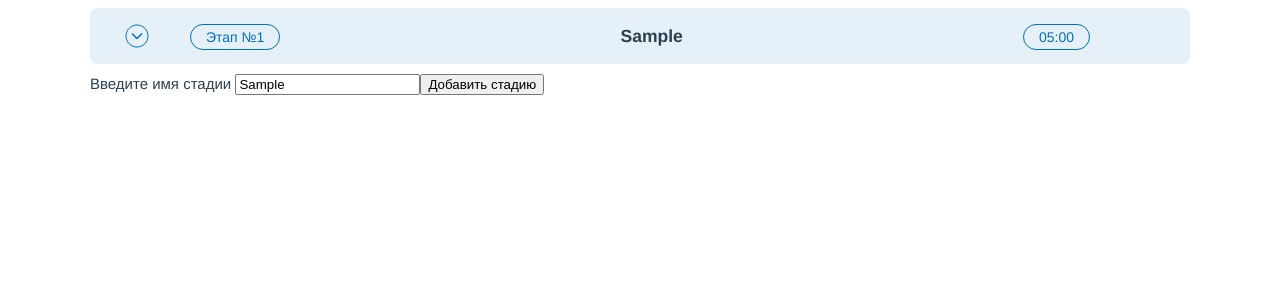
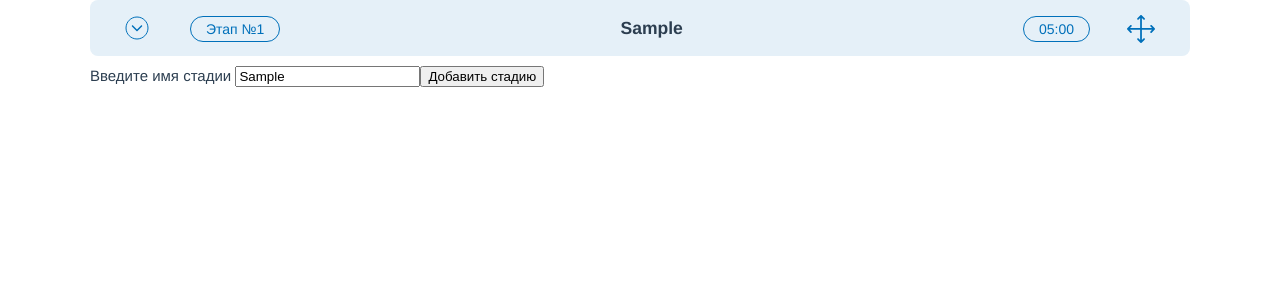
Before and after one commit to avalsoff/test-toto-dodo, a Vue app: page /#/ in a window 1280 px wide. Both pictures are taken after typing "Sample" into the empty fields and a click on the button "Добавить стадию". Shown: the top 300 px of the page. Built offline with nearby package versions, Linux system fonts and the light colour scheme.

Commit message:
Add drag handler

```diff
--- a/src/App.vue
+++ b/src/App.vue
@@ -7,10 +7,15 @@
 <style lang="scss">
 html {
   box-sizing: border-box;
+  height: 100%;
 }
 
 *, *::before, *::after {
   box-sizing: inherit;
+}
+
+body {
+  margin: 0;
 }
 
 #app {
--- a/src/components/StageItem.vue
+++ b/src/components/StageItem.vue
@@ -1,10 +1,12 @@
 <template>
   <div class="stage-item" :class="{'stage-item--opened': isOpened}">
     <dt @click="toggleAccordion" class="stage-item__header">
-      <p class="stage-item__index">Этап №{{ index }}</p>
+      <p v-if="!dragStarted" class="stage-item__index">Этап №{{ index }}</p>
+      <p v-else style="width:90px"></p>
       <h3 class="stage-item__title">{{ title }}</h3>
       <!-- TODO: Make dynamic -->
       <p class="stage-item__time">05:00</p>
+      <button class="handler" type="button">Drag handler</button>
     </dt>
     <dd ref="panel" class="stage-item__body">
       <div class="stage-item__inner">
@@ -42,6 +44,9 @@
         validator(value) {
           return Boolean( value.trim() )
         }
+      },
+      dragStarted: {
+        type: Boolean,
       }
     },
     computed: {
@@ -125,4 +130,22 @@
       }
     }
   }
+
+  .handler {
+    outline: none;
+    position: absolute;
+    cursor: move;
+    right: 35px;
+    top: 15px;
+    width: 28px;
+    height: 28px;
+    font-size: 0;
+    border: none;
+    background: url('../assets/move.svg');
+    background-size: cover;
+  }
+
+  .ghost {
+    opacity: .55;
+  }
 </style>
--- a/src/store/mutations.js
+++ b/src/store/mutations.js
@@ -7,11 +7,13 @@ export default {
 
   addStage(state, stage) {
     state.stageIDs.push(stage.id)
-    state.stages.byId[stage.id] = stage
+    Vue.set(state.stages.byId, String(stage.id), stage)
+    // state.stages.byId[stage.id] = stage
     state.stages.allIds.push(stage.id)
   },
 
   setStageIds(state, ids) {
-    state.stageIDs = ids
+    // state.stageIDs = ids
+    Vue.set(state, 'stageIDs', ids)
   }
 }
--- a/src/views/Home.vue
+++ b/src/views/Home.vue
@@ -1,13 +1,19 @@
 <template>
   <div class="container">
     <div class="constructor">
-      <draggable v-model="stages" :options="{group: 'people'}">
+      <draggable
+        @start="dragStarted=true"
+        @end="dragStarted=false"
+        v-model="stages"
+        :options="{handle: '.handler', ghostClass: 'ghost'}"
+      >
         <StageItem
           v-for="(stage, index) in stages"
           :key="stage.id"
           :id="stage.id"
           :title="stage.title"
           :index="index + 1"
+          :dragStarted="dragStarted"
         />
       </draggable>
       <label>
@@ -34,7 +40,8 @@ export default {
   data() {
     return {
       newStageTitle: '',
-      test: []
+      test: [],
+      dragStarted: false
     }
   },
   computed: {
```
Also changed, not shown: src/assets/move.svg (added).
